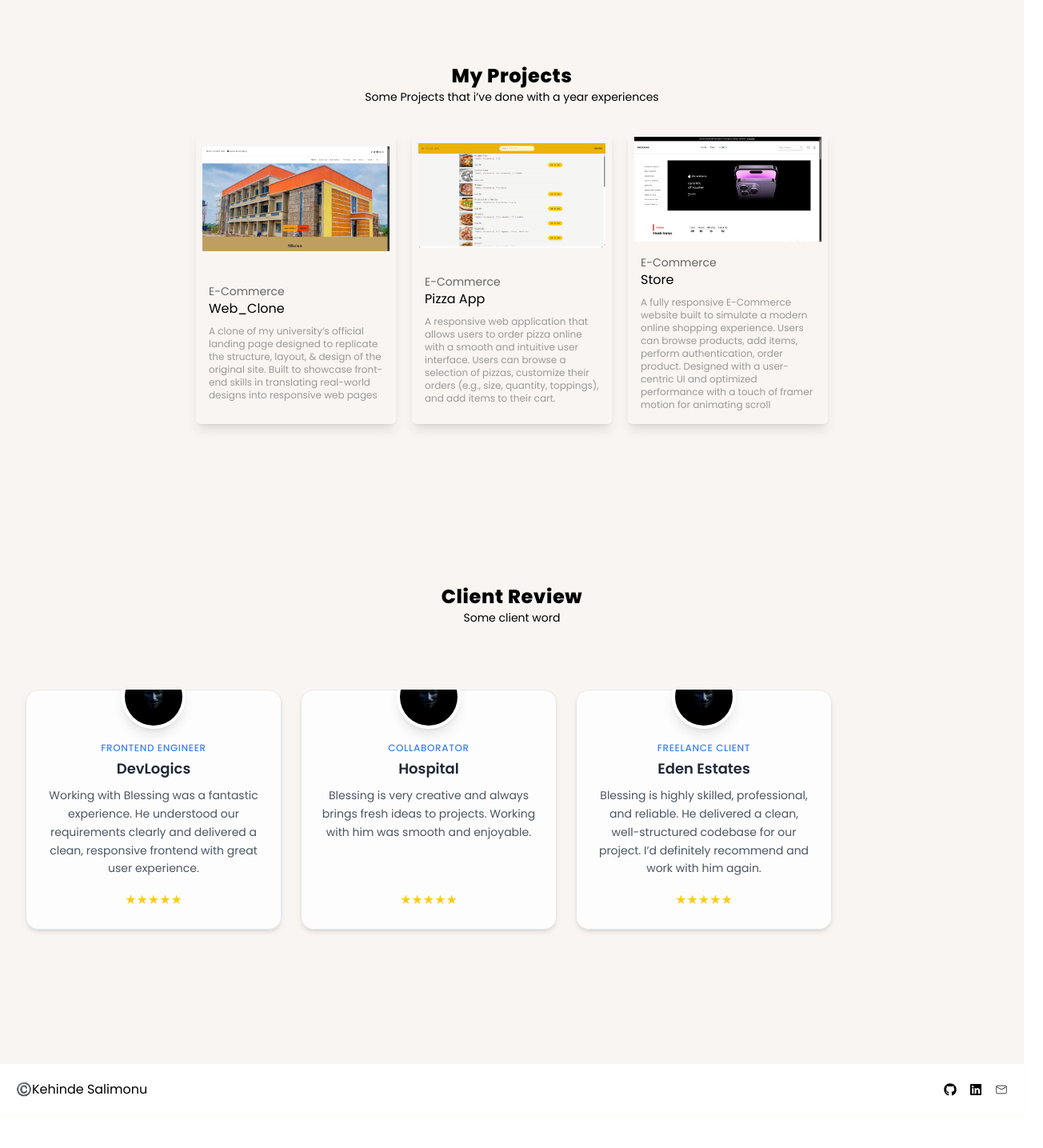
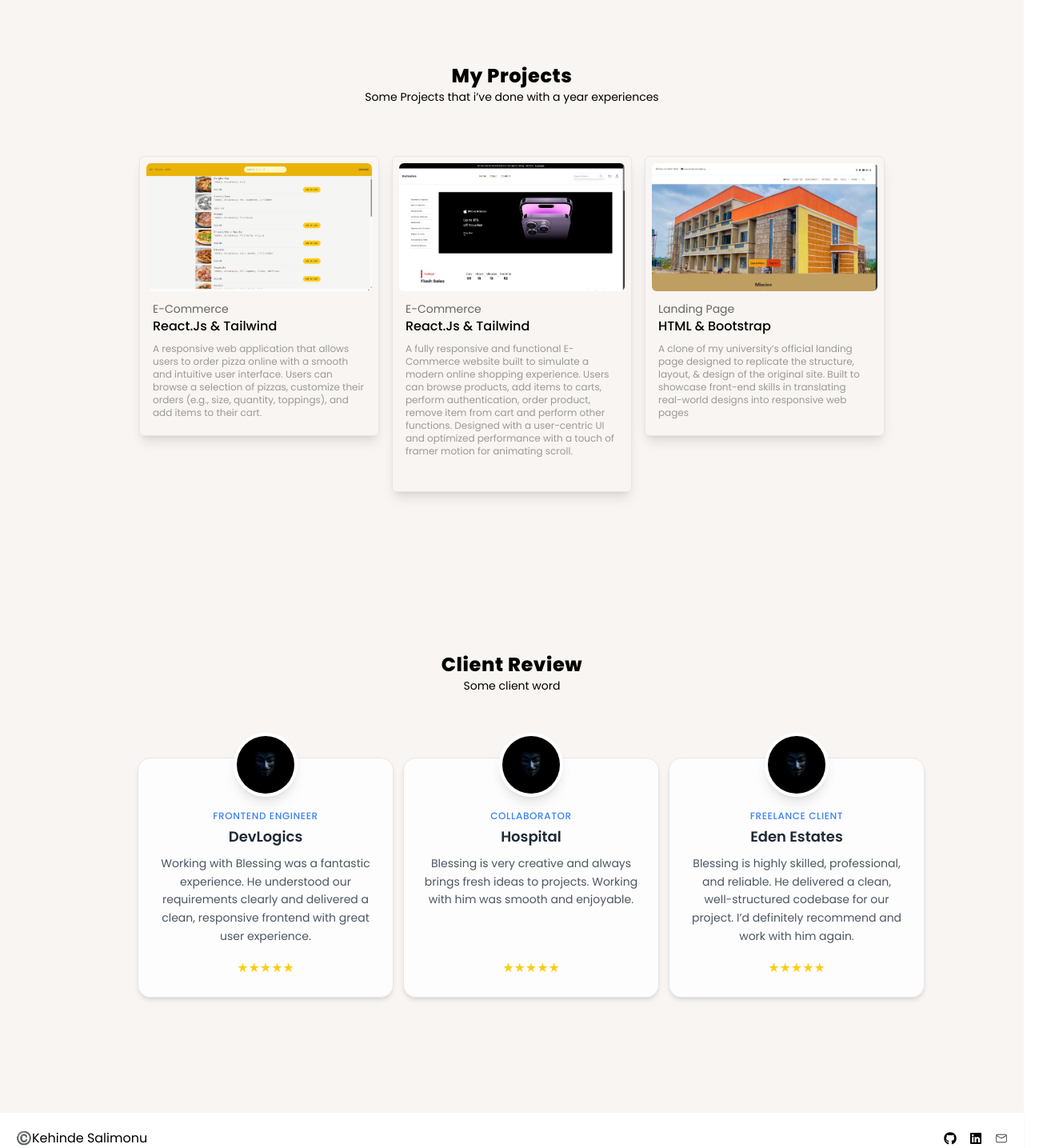
Before and after one commit to Dev-Kennyy/Kenny, a React (Vite) app: page / in a window 1280 px wide. Shown: the part 1920-3355 px from the top of the page at 80% size, 1304 px wide, since content can reach past the window. Before the commit the page ends 3314 px from the top, so only its background shows below. Built offline with nearby package versions, Linux system fonts and the light colour scheme.

Commit message:
Fixed overlap

```diff
--- a/src/Section3/TheDiv.jsx
+++ b/src/Section3/TheDiv.jsx
@@ -1,6 +1,6 @@
 function TheDiv({ children }) {
   return (
-    <div className="flex w-64 min-w-[14rem] flex-col items-center justify-center rounded-xl border-2 border-b-4 border-r-4 border-black bg-white p-4 text-center text-black shadow-md transition-all duration-300 ease-in-out hover:-translate-y-2 hover:scale-105 hover:shadow-2xl sm:h-48 sm:w-72">
+    <div className="flex h-60 w-64 min-w-[14rem] flex-col items-center justify-center rounded-xl border-2 border-b-4 border-r-4 border-black bg-white p-4 text-center text-black shadow-md transition-all duration-300 ease-in-out hover:-translate-y-2 hover:scale-105 hover:shadow-2xl sm:h-48 sm:w-72">
       {children}
     </div>
   );
--- a/src/Section3/ThreeDivs.jsx
+++ b/src/Section3/ThreeDivs.jsx
@@ -14,7 +14,7 @@ function ThreeDivs() {
 
       {/* Cards wrapper */}
       <div
-        className="flex w-full gap-4 overflow-x-auto px-4 py-6 sm:flex-wrap sm:justify-center sm:overflow-visible"
+        className="flex w-full gap-4 overflow-x-auto px-4 py-6 sm:flex-wrap-reverse sm:justify-center sm:overflow-visible"
         style={{ WebkitOverflowScrolling: 'touch' }}
       >
         <div className="w-72 flex-shrink-0 snap-center sm:w-80">
@@ -27,7 +27,7 @@ function ThreeDivs() {
         <div className="w-72 flex-shrink-0 snap-center sm:w-80">
           <TheDiv>
             <p className="font-extrabold">REST API & React Query</p>
-            <p className="text-sm">Fetch, cache & manage server state easily</p>
+            <p className="text-sm"></p>
           </TheDiv>
         </div>
 
--- a/src/Section5/Card.jsx
+++ b/src/Section5/Card.jsx
@@ -4,15 +4,20 @@ function Card({ header, client, details, height, src, link }) {
       window.open(link, '_blank');
     }
   }
+
   return (
     <div
-      className={`sm:flex- flex w-[250px] flex-row flex-wrap items-center gap-1 rounded-md border-black p-2 text-left shadow-lg ${height} h-full cursor-pointer hover:scale-105`}
-      onClick={handleClick(link)}
+      className={`w-[300px] flex-none rounded-md border border-gray-200 p-2 text-left shadow-lg ${height} cursor-pointer transition-transform duration-200 hover:scale-105`}
+      onClick={() => handleClick(link)} // ✅ fixed
     >
-      <img src={src} alt="" className="h-[] w-full" />
+      <img
+        src={src}
+        alt={client}
+        className="h-40 w-full rounded-md object-cover"
+      />
       <div className="p-2">
         <p className="pt-1 text-sm text-[#666666]">{header}</p>
-        <p className="">{client}</p>
+        <p className="font-medium">{client}</p>
         <p className="pt-2 text-xs text-[#999999]">{details}</p>
       </div>
     </div>
--- a/src/Section5/Cards.jsx
+++ b/src/Section5/Cards.jsx
@@ -2,41 +2,42 @@ import Card from './Card';
 
 function Cards() {
   return (
-    <div className="w-full pt-8">
-      <div
-        className="flex snap-x snap-mandatory flex-nowrap justify-center gap-5 overflow-x-auto pb-6"
-        style={{ WebkitOverflowScrolling: 'touch' }}
-      >
-        <div className="w- flex-shrink-0 snap-center">
+    <div
+      className="flex overflow-x-auto px-4 pb-6 pt-16"
+      style={{ WebkitOverflowScrolling: 'touch' }}
+    >
+      <div className="m-auto flex w-max gap-4">
+        {/* Show only one card at a time on small screens, all on larger screens */}
+
+        <div className="w-[300px] flex-shrink-0 sm:w-[300px] sm:flex-shrink-0">
           <Card
             header="E-Commerce"
-            client="Web_Clone"
-            details="A clone of my university’s official landing page designed to replicate the structure, layout, & design of the original site. Built to showcase front-end skills in translating real-world designs into responsive web pages"
-            src="Screenshot (274).png"
-            height="h-[330px]"
-            link="https://lautechclone.netlify.app/"
-          />
-        </div>
-
-        <div className="flex-shrink-0 snap-center">
-          <Card
-            header="E-Commerce"
-            client="Pizza App"
+            client="React.Js & Tailwind"
             details="A responsive web application that allows users to order pizza online with a smooth and intuitive user interface. Users can browse a selection of pizzas, customize their orders (e.g., size, quantity, toppings), and add items to their cart."
             src="Screenshot (273).png"
-            height="h-[361px]"
+            height="h-[350px]"
             link="https://kennyfood.vercel.app/"
           />
         </div>
 
-        <div className="flex-shrink-0 snap-center">
+        <div className="w-[300px] flex-shrink-0 sm:w-[300px] sm:flex-shrink-0">
           <Card
             header="E-Commerce"
-            client="Store"
-            details="A fully responsive E-Commerce website built to simulate a modern online shopping experience. Users can browse products, add items, perform authentication, order product. Designed with a user-centric UI and optimized performance with a touch of framer motion for animating scroll"
+            client="React.Js & Tailwind"
+            details="A fully responsive and functional E-Commerce website built to simulate a modern online shopping experience. Users can browse products, add items to carts, perform authentication, order product, remove item from cart and perform other functions. Designed with a user-centric UI and optimized performance with a touch of framer motion for animating scroll."
             src="Screenshot (272).png"
-            height="h-[390px]"
+            height="h-[420px]"
             link="https://ecommercekenny.vercel.app/"
+          />
+        </div>
+        <div className="w-[300px] flex-shrink-0 sm:w-[300px] sm:flex-shrink-0">
+          <Card
+            header="Landing Page"
+            client="HTML & Bootstrap"
+            details="A clone of my university’s official landing page designed to replicate the structure, layout, & design of the original site. Built to showcase front-end skills in translating real-world designs into responsive web pages"
+            src="Screenshot (274).png"
+            height="h-[350px]"
+            link="https://lautechclone.netlify.app/"
           />
         </div>
       </div>
--- a/src/Section6/Cards.jsx
+++ b/src/Section6/Cards.jsx
@@ -2,28 +2,24 @@ import Card from './Card';
 
 function Cards() {
   return (
-    <section className="px-6 pt-20">
-      {/* Section Title */}
-      {/* <h2 className="mb-6 text-center text-3xl font-bold text-gray-800">
-        What Clients Say
-      </h2> */}
-
-      {/* Horizontal Scroll */}
-      <div className="scrollbar-hide flex snap-x snap-mandatory gap-6 overflow-x-auto px-2 pb-6">
+    <section className="px-2 pt-20 sm:px-6">
+      <div
+        className="m-auto w-screen"
+        style={{ WebkitOverflowScrolling: 'touch' }}
+      >
+        <div className="flex flex-wrap justify-center gap-3">
           <Card
             img="anonymous.jpeg"
             p1="Frontend Engineer"
             h="DevLogics"
             p2="Working with Blessing was a fantastic experience. He understood our requirements clearly and delivered a clean, responsive frontend with great user experience."
           />
-
           <Card
             img="anonymous.jpeg"
             p1="Collaborator"
             h="Hospital"
             p2="Blessing is very creative and always brings fresh ideas to projects. Working with him was smooth and enjoyable."
           />
-
           <Card
             img="anonymous.jpeg"
             p1="Freelance Client"
@@ -31,6 +27,7 @@ function Cards() {
             p2="Blessing is highly skilled, professional, and reliable. He delivered a clean, well-structured codebase for our project. I’d definitely recommend and work with him again."
           />
         </div>
+      </div>
     </section>
   );
 }
--- a/vite.config.js
+++ b/vite.config.js
@@ -1,7 +1,17 @@
-import { defineConfig } from "vite";
-import react from "@vitejs/plugin-react";
-import eslint from "vite-plugin-eslint";
+import { defineConfig } from 'vite';
+import react from '@vitejs/plugin-react';
+import eslint from 'vite-plugin-eslint';
+import { path } from 'framer-motion/client';
 // https://vite.dev/config/
 export default defineConfig({
   plugins: [react(), eslint()],
+  resolve: {
+    alias: {
+      '@': path.resolve(__dirname, './src'),
+    },
+  },
+  server: {
+    host: '0.0.0.0',
+    port: 5173,
+  },
 });
```
Lines whose indentation alone changed are shown as unchanged.
